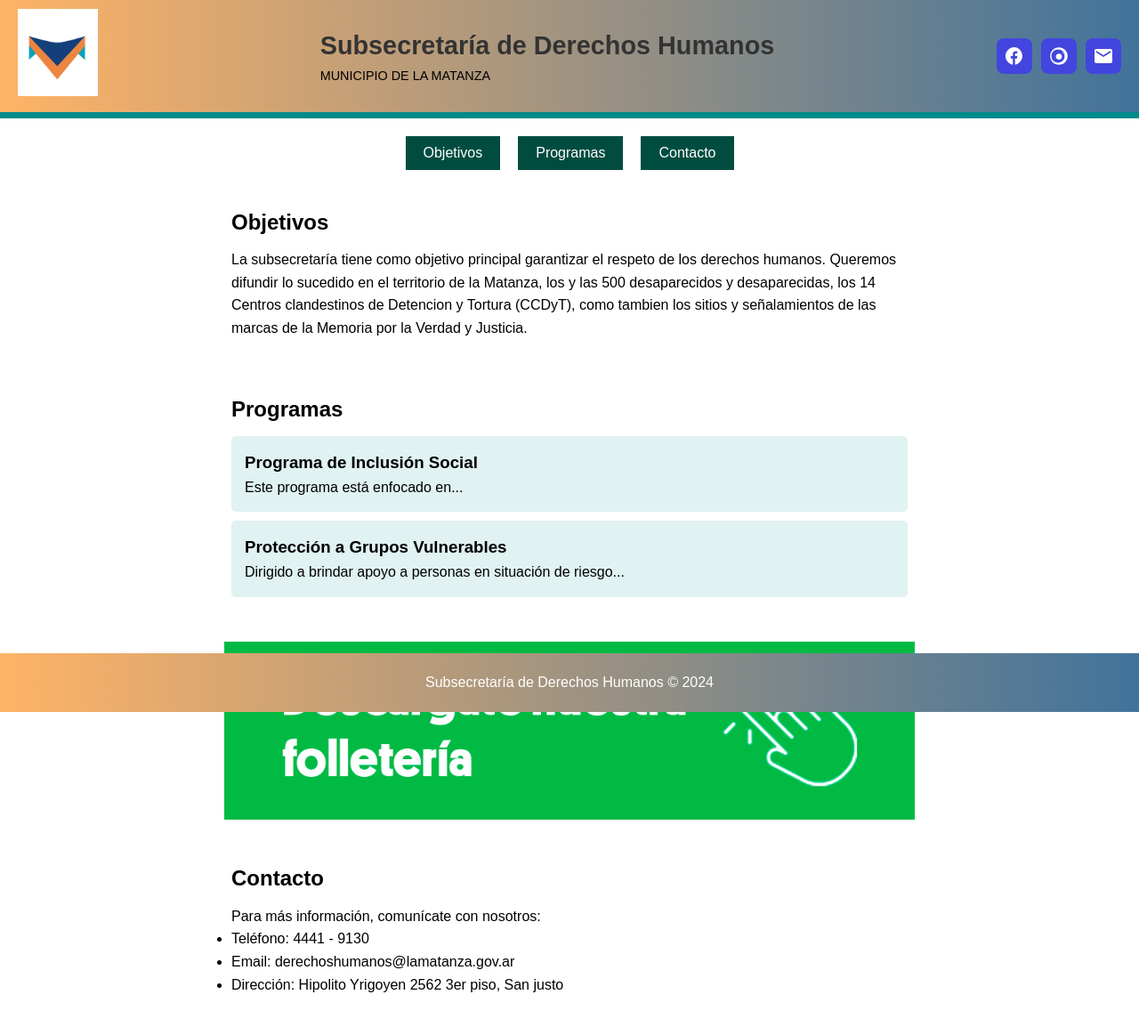
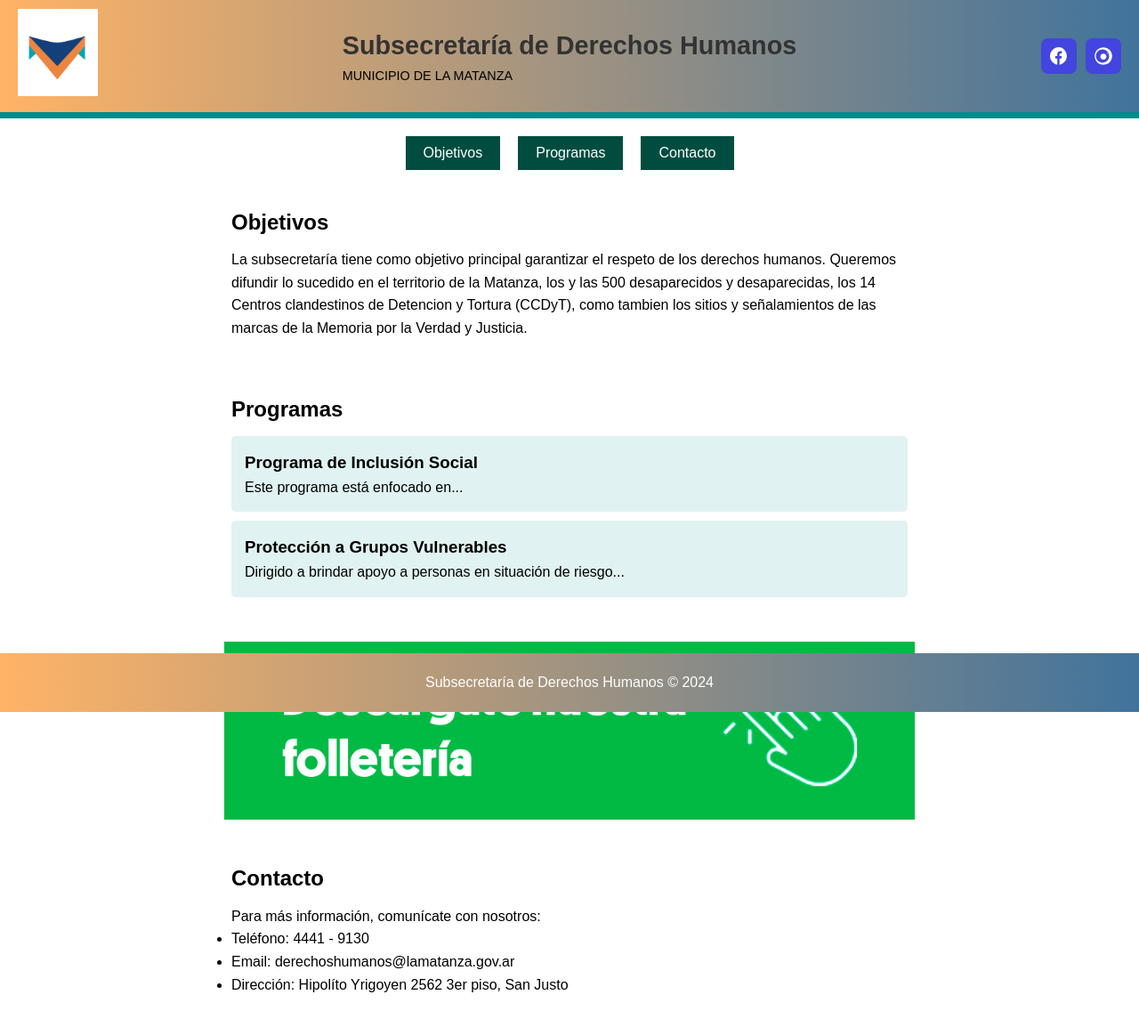
Before and after one commit to DDHH2024/DDHH2024.github.io, a plain HTML site: page index.html in a window 1280 px wide. Shown: the whole page at 89% size. Drawn offline with Linux system fonts and the light colour scheme.

Commit message:
Update index.html

```diff
--- a/index.html
+++ b/index.html
@@ -25,9 +25,7 @@
           </svg></a>
 
 
-          <a href="#" class="icon email"><svg width="24" height="24" viewBox="0 0 24 24" fill="none" xmlns="http://www.w3.org/2000/svg">
-            <path d="M20 4H4C2.9 4 2 4.9 2 6v12c0 1.1.9 2 2 2h16c1.1 0 2-.9 2-2V6c0-1.1-.9-2-2-2zm0 4-8 5-8-5V6l8 5 8-5v2z" fill="white"/>
-          </svg></a>
+
         </div>
 
         <script src="https://kit.fontawesome.com/a076d05399.js" crossorigin="anonymous"></script>
@@ -62,7 +60,7 @@
     <center>
         <a href="descarga.html" >
             <div class="imagen">
-               <img src="fotos/imagen.jpg" style=" display : flex left: 250px; top: 30px; height: 200px;">
+               <img src="fotos/imagen.jpg" style="  top: 30px; height: 200px;">
             </div>
             </a>
        </center>
@@ -73,7 +71,7 @@
         <ul>
             <li>Teléfono: 4441 - 9130</li>
             <li>Email: derechoshumanos@lamatanza.gov.ar </li>
-            <li>Dirección: Hipolito Yrigoyen 2562 3er piso, San justo</li>
+            <li>Dirección: Hipolíto Yrigoyen 2562 3er piso, San Justo</li>
         </ul>
     </section>
     <br><br>
```
